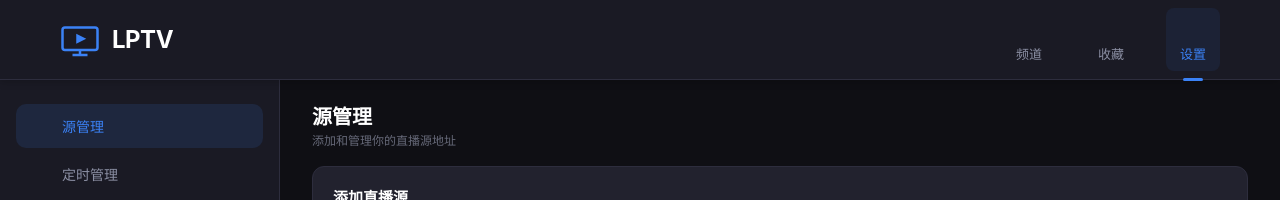
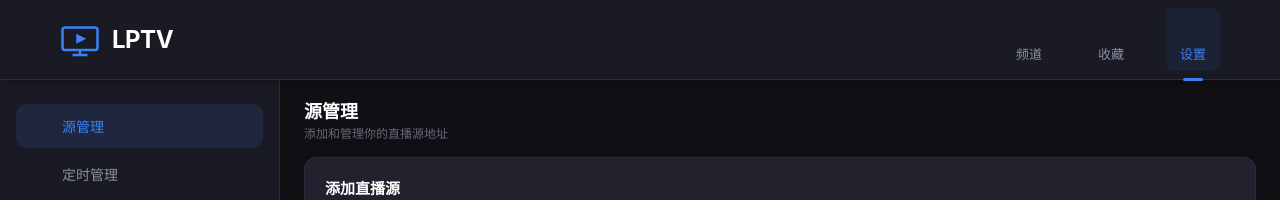
Before and after one commit to sikenali/LPTV, a Vue app: page /settings in a window 1280 px wide. Shown: the top 200 px of the page. Built offline with nearby package versions, Linux system fonts and the light colour scheme; some icons are missing.

Commit message:
refactor: 精确匹配设计稿间距和字体尺寸

```diff
--- a/src/views/SettingsView.vue
+++ b/src/views/SettingsView.vue
@@ -425,7 +425,7 @@ const shortcuts = [
 /* 右侧设置内容区 */
 .settings-content {
   flex: 1;
-  padding: 24px 32px;
+  padding: 20px 24px;
   overflow-y: auto;
   background-color: var(--bg-primary);
 
@@ -443,8 +443,8 @@ const shortcuts = [
 }
 
 /* 模块标题 */
-.module-header { margin-bottom: 16px; }
-.module-title { font-size: 20px; font-weight: 700; color: var(--text-primary); margin: 0 0 2px; line-height: 1.3; }
+.module-header { margin-bottom: 14px; }
+.module-title { font-size: 18px; font-weight: 700; color: var(--text-primary); margin: 0 0 2px; line-height: 1.3; }
 .module-desc { font-size: 12px; color: var(--text-secondary); margin: 0; line-height: 1.5; opacity: 0.7; }
 
 /* 添加源区域 */
```
